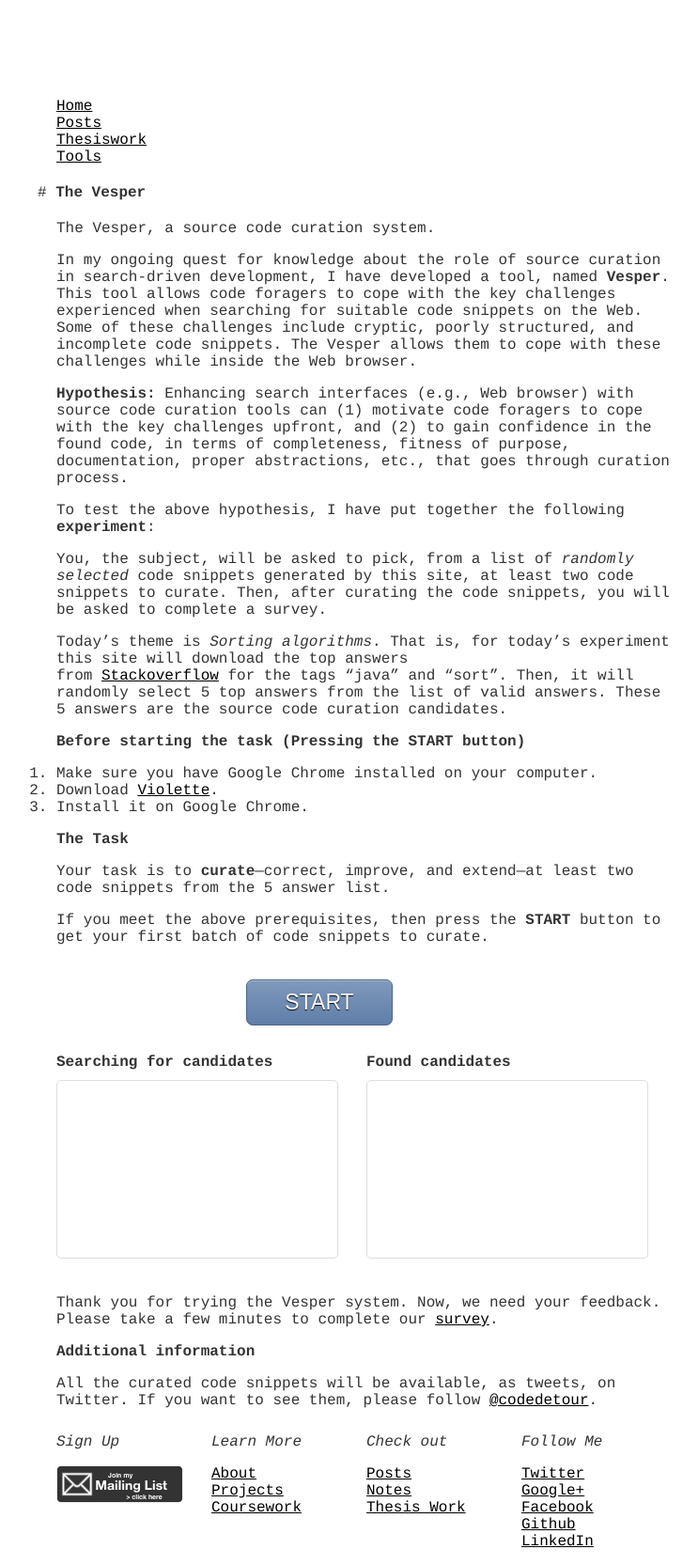
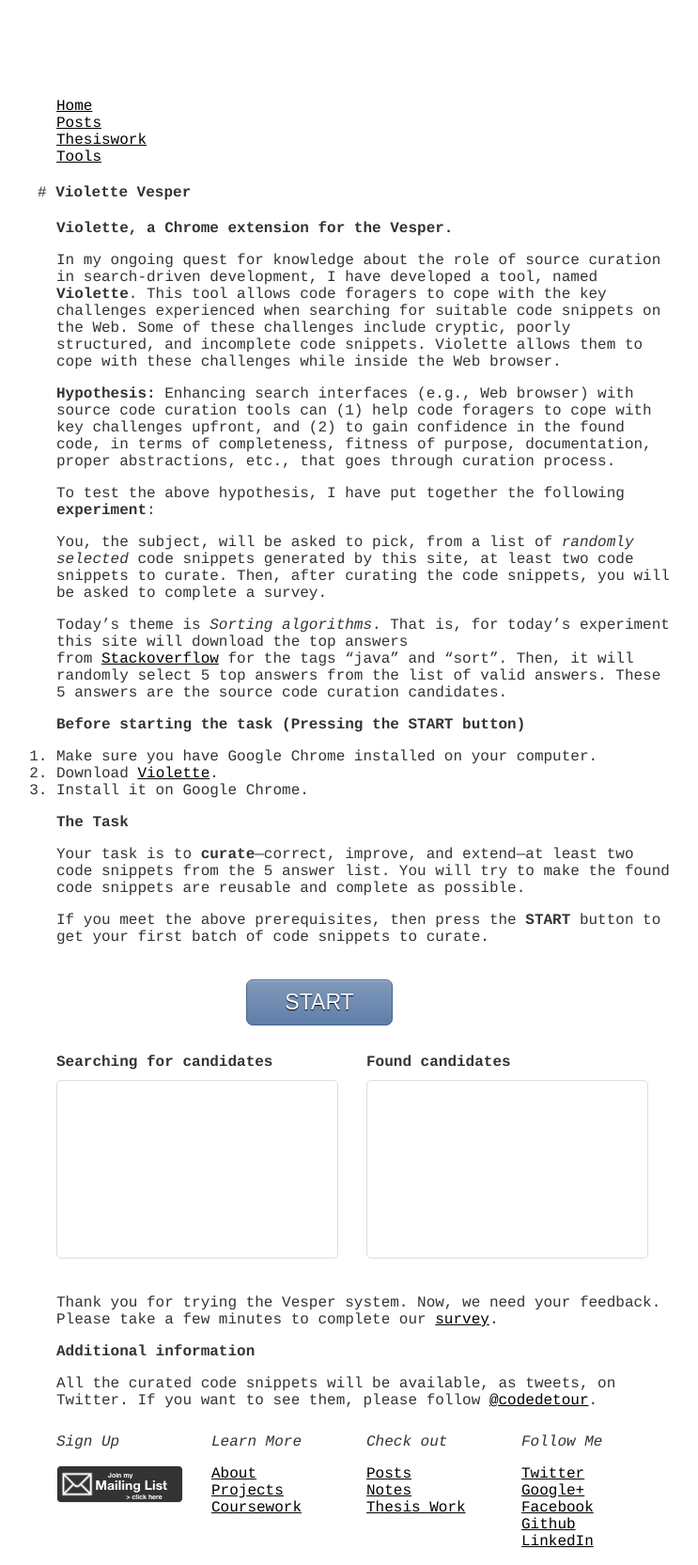
Before and after one commit to hsanchez/hsanchez.github.io, a Jekyll site: the page built from posts/thesiswork/tools/_posts/2014-07-22-violette.md, in a window 1280 px wide. Shown: the whole page at 94% size, without its empty margins (250-993 px from the left). Built offline with Jekyll 4.4.1, drawn with Linux system fonts in a browser that asks for light colours; Markdown is read by kramdown in place of the engine named in the settings.

Commit message:
introduce Violette, Kiwi, and Vesper

```diff
--- a/posts/thesiswork/tools/_posts/2014-07-22-vesper.md
+++ b/posts/thesiswork/tools/_posts/2014-07-22-violette.md
@@ -1,19 +1,19 @@
 ---
 layout: default
-title: The Vesper
-description: a source code curation system.
+title: Violette Vesper
+description: a Chrome extension for the Vesper.
 ---
 
-The Vesper, {{page.description}}
+## Violette, {{page.description}}
 
 In my ongoing quest for knowledge about the role of source curation in search-driven development,
-I have developed a tool, named **Vesper**. This tool allows code foragers to cope with the key challenges
+I have developed a tool, named **Violette**. This tool allows code foragers to cope with the key challenges
 experienced when searching for suitable code snippets on the Web. Some of these challenges include
-cryptic, poorly structured, and incomplete code snippets. The Vesper allows them to cope with these
+cryptic, poorly structured, and incomplete code snippets. Violette allows them to cope with these
 challenges while inside the Web browser.
 
 **Hypothesis:** Enhancing search interfaces (e.g., Web browser) with source code curation tools can
-(1) motivate code foragers to cope with the key challenges upfront, and (2) to gain confidence in
+(1) help code foragers to cope with key challenges upfront, and (2) to gain confidence in
 the found code, in terms of completeness, fitness of purpose, documentation, proper abstractions, etc.,
 that goes through curation process.
 
@@ -35,7 +35,8 @@
 
 ## The Task
 
-Your task is to **curate**—correct, improve, and extend—at least two code snippets from the 5 answer list.
+Your task is to **curate**—correct, improve, and extend—at least two code snippets from the 5 answer
+list. You will try to make the found code snippets are reusable and complete as possible.
 
 If you meet the above prerequisites, then press the **START** button to get your first batch of
 code snippets to curate.
```
Also changed, not shown: posts/thesiswork/tools/_posts/2014-07-22-kiwi.md (+1 -1 lines), posts/thesiswork/tools/_posts/2014-07-23-the-vesper.md (added, +9 -0 lines).
